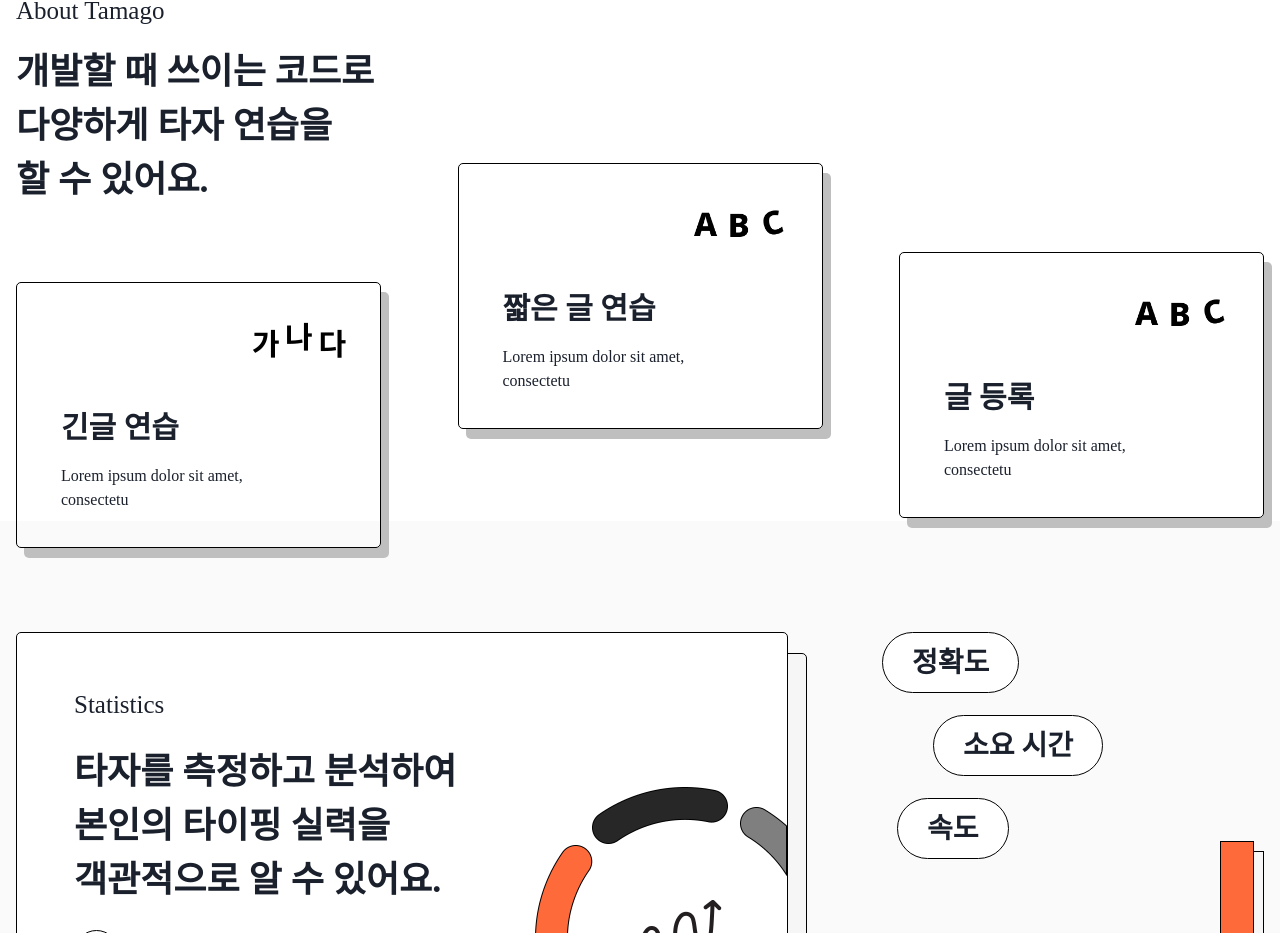
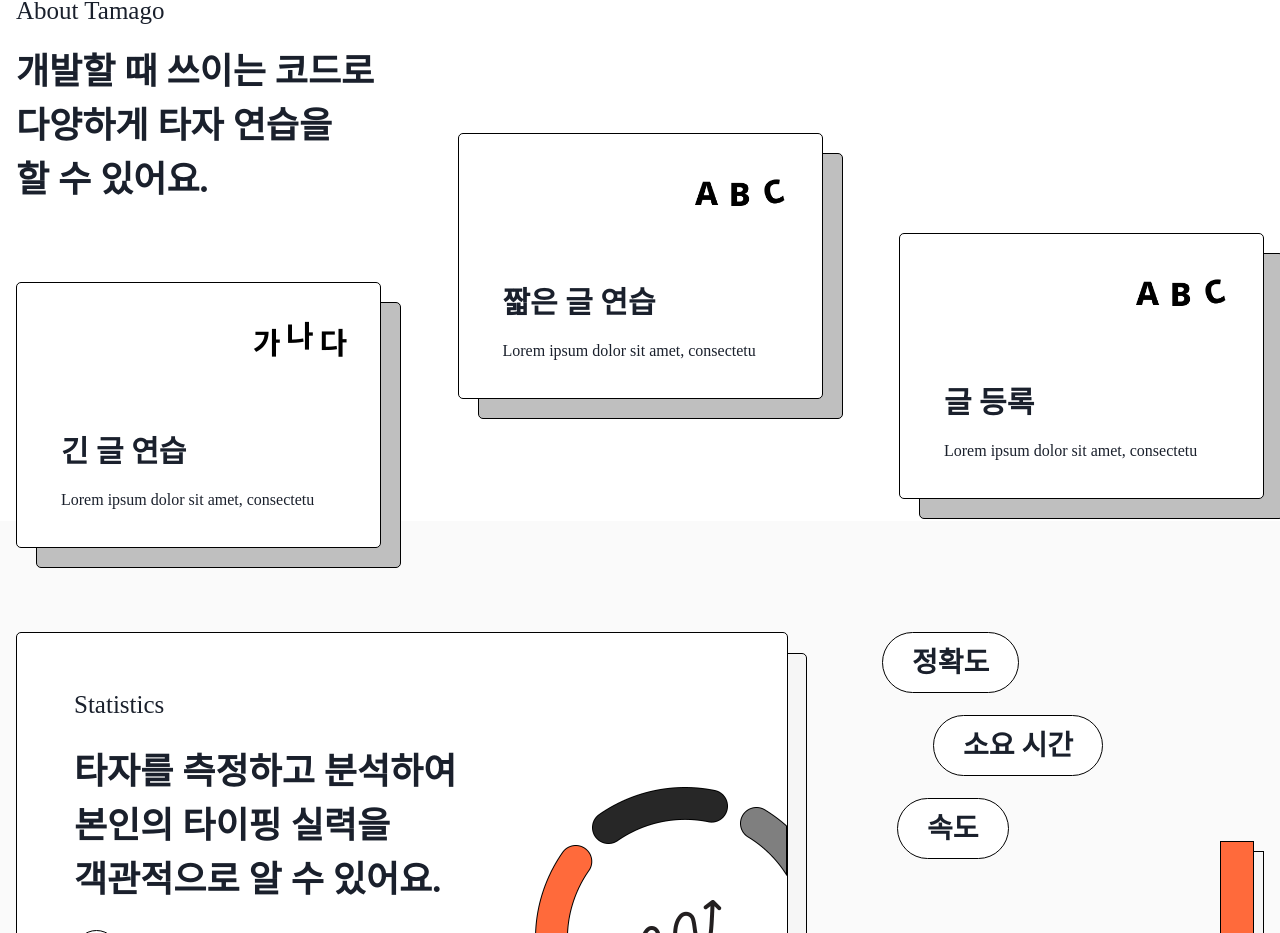
Before and after one commit to msdio/Tamago, a Next.js app in the folder client/: page / in a window 1280 px wide. Shown: the part 919-1852 px from the top of the page. Built offline with nearby package versions, Linux system fonts and the light colour scheme; a web font is replaced by a local one.

Commit message:
[#125] fix: 메인화면 카드 화면 수정

```diff
--- /dev/null
+++ b/client/src/components/home/Menus/MenuCard/index.tsx
@@ -0,0 +1,82 @@
+import { Image, Text } from '@chakra-ui/react';
+import styled from '@emotion/styled';
+
+import { cardUp } from '@/constants/animations';
+
+const Container = styled.div`
+  display: flex;
+  position: relative;
+
+  &:hover {
+    animation: ${cardUp} 0.2s linear;
+    transform: translateY(-10px);
+
+    div:nth-of-type(2) {
+      background-color: #ff8a65;
+    }
+  }
+`;
+
+const Card = styled.div`
+  display: flex;
+  flex-direction: column;
+  justify-content: end;
+
+  width: 22.8125rem;
+  height: 16.625rem;
+
+  border: 1px solid black;
+  border-radius: 5px;
+
+  padding: 2.1875rem 2.75rem;
+
+  background-color: #ffffff;
+
+  cursor: pointer;
+
+  z-index: 2;
+`;
+
+const Shadow = styled.div`
+  width: 22.8125rem;
+  height: 16.625rem;
+
+  background-color: #bfbfbf;
+  border: 1px solid black;
+  border-radius: 5px;
+
+  transform: translateX(20px) translateY(20px);
+
+  z-index: 1;
+  position: absolute;
+`;
+
+interface CardProps {
+  language: 'kr' | 'en';
+  title: string;
+  content: string;
+}
+
+export default function MenuCard({ language, title, content }: CardProps) {
+  return (
+    <Container>
+      <Card>
+        <Image
+          w='5.9375rem'
+          src={language === 'en' ? '/images/home/abc.png' : '/images/home/ganada.png'}
+          alt='ganada'
+          position='absolute'
+          top='2.0625rem'
+          right='2.0625rem'
+        />
+        <Text fontSize='1.875rem' fontWeight='bold'>
+          {title}
+        </Text>
+        <Text fontSize='1rem' marginTop='.875rem'>
+          {content}
+        </Text>
+      </Card>
+      <Shadow />
+    </Container>
+  );
+}
--- a/client/src/components/home/Menus/index.tsx
+++ b/client/src/components/home/Menus/index.tsx
@@ -1,46 +1,10 @@
-import { Container, Flex, Image, Text } from '@chakra-ui/react';
-import styled from '@emotion/styled';
+import { Container, Flex, Text } from '@chakra-ui/react';
 import { useRef } from 'react';
 
-import { cardShadow, fadeIn } from '@/constants/animations';
+import { fadeIn } from '@/constants/animations';
 import useIntersectionObserver from '@/hooks/useIntersectionObserver';
 
-const MenuCard = styled.div`
-  width: 22.8125rem;
-  height: 16.625rem;
-
-  border: 0.95px solid black;
-  border-radius: 5px;
-
-  display: flex;
-  flex-direction: column;
-  justify-content: end;
-  position: relative;
-
-  padding: 2.1875rem 2.75rem;
-
-  box-shadow: 8px 10px #bfbfbf;
-  cursor: pointer;
-
-  :nth-child(1):hover {
-    animation: ${cardShadow} 0.2s linear;
-    box-shadow: 13px 15px #ff8a65;
-  }
-  :nth-child(2) {
-    transform: translateY(-7.4375rem);
-    :hover {
-      animation: ${cardShadow} 0.2s linear;
-      box-shadow: 13px 15px #ff8a65;
-    }
-  }
-  :nth-child(3) {
-    transform: translateY(-1.875rem);
-    :hover {
-      animation: ${cardShadow} 0.2s linear;
-      box-shadow: 13px 15px #ff8a65;
-    }
-  }
-`;
+import MenuCard from './MenuCard';
 
 export default function Menus() {
   const observerRef = useRef<HTMLDivElement>(null);
@@ -66,60 +30,13 @@ export default function Menus() {
       </Text>
 
       <Flex marginTop='4.6875rem' gap='2.6875rem' w='100%' justifyContent='space-between'>
-        <MenuCard>
-          <Image
-            w='5.9375rem'
-            src='/images/home/ganada.png'
-            alt='ganada'
-            position='absolute'
-            top='2.0625rem'
-            right='2.0625rem'
-          />
-          <Text fontSize='1.875rem' fontWeight='bold'>
-            긴글 연습
-          </Text>
-          <Text fontSize='1rem' marginTop='.875rem'>
-            Lorem ipsum dolor sit amet,
-            <br />
-            consectetu
-          </Text>
-        </MenuCard>
-        <MenuCard>
-          <Image
-            w='5.9375rem'
-            src='/images/home/abc.png'
-            alt='ganada'
-            position='absolute'
-            top='2.0625rem'
-            right='2.0625rem'
-          />
-          <Text fontSize='1.875rem' fontWeight='bold'>
-            짧은 글 연습
-          </Text>
-          <Text fontSize='1rem' marginTop='.875rem'>
-            Lorem ipsum dolor sit amet,
-            <br />
-            consectetu
-          </Text>
-        </MenuCard>
-        <MenuCard>
-          <Image
-            w='5.9375rem'
-            src='/images/home/abc.png'
-            alt='ganada'
-            position='absolute'
-            top='2.0625rem'
-            right='2.0625rem'
-          />
-          <Text fontSize='1.875rem' fontWeight='bold'>
-            글 등록
-          </Text>
-          <Text fontSize='1rem' marginTop='.875rem'>
-            Lorem ipsum dolor sit amet,
-            <br />
-            consectetu
-          </Text>
-        </MenuCard>
+        <MenuCard language='kr' title='긴 글 연습' content='Lorem ipsum dolor sit amet, consectetu' />
+        <div style={{ transform: 'translateY(-9.3125rem)' }}>
+          <MenuCard language='en' title='짧은 글 연습' content='Lorem ipsum dolor sit amet, consectetu' />
+        </div>
+        <div style={{ transform: 'translateY(-3.0625rem)' }}>
+          <MenuCard language='en' title='글 등록' content='Lorem ipsum dolor sit amet, consectetu' />
+        </div>
       </Flex>
     </Container>
   );
--- a/client/src/constants/animations.ts
+++ b/client/src/constants/animations.ts
@@ -30,6 +30,15 @@ export const cardShadow = keyframes`
   }
   to {
     box-shadow: 13px 15px orange;
+  }
+`;
+
+export const cardUp = keyframes`
+  from {
+    transform: translateY(0px);
+  }
+  to {
+    transform: translateY(-10px);
   }
 `;
 
```
